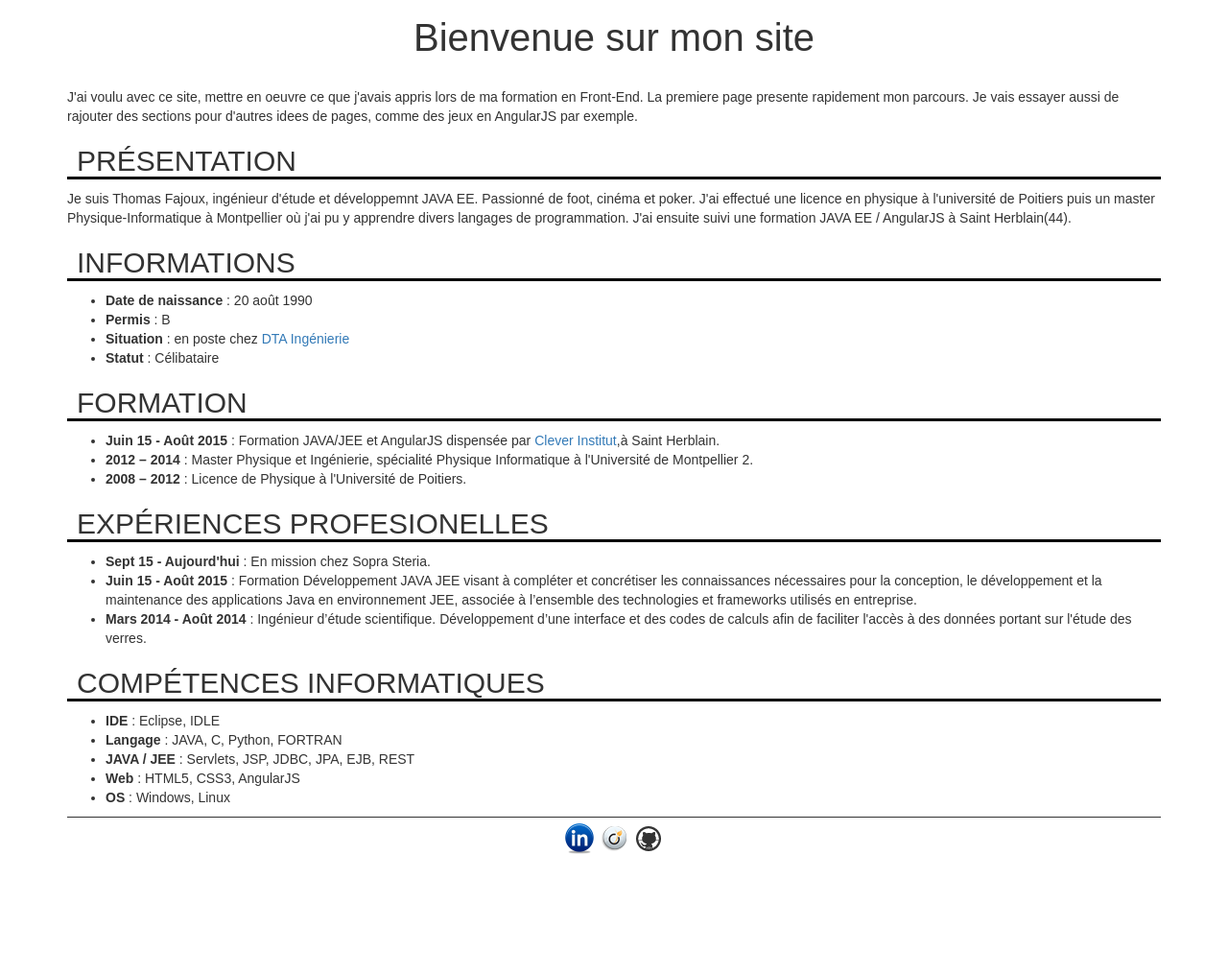
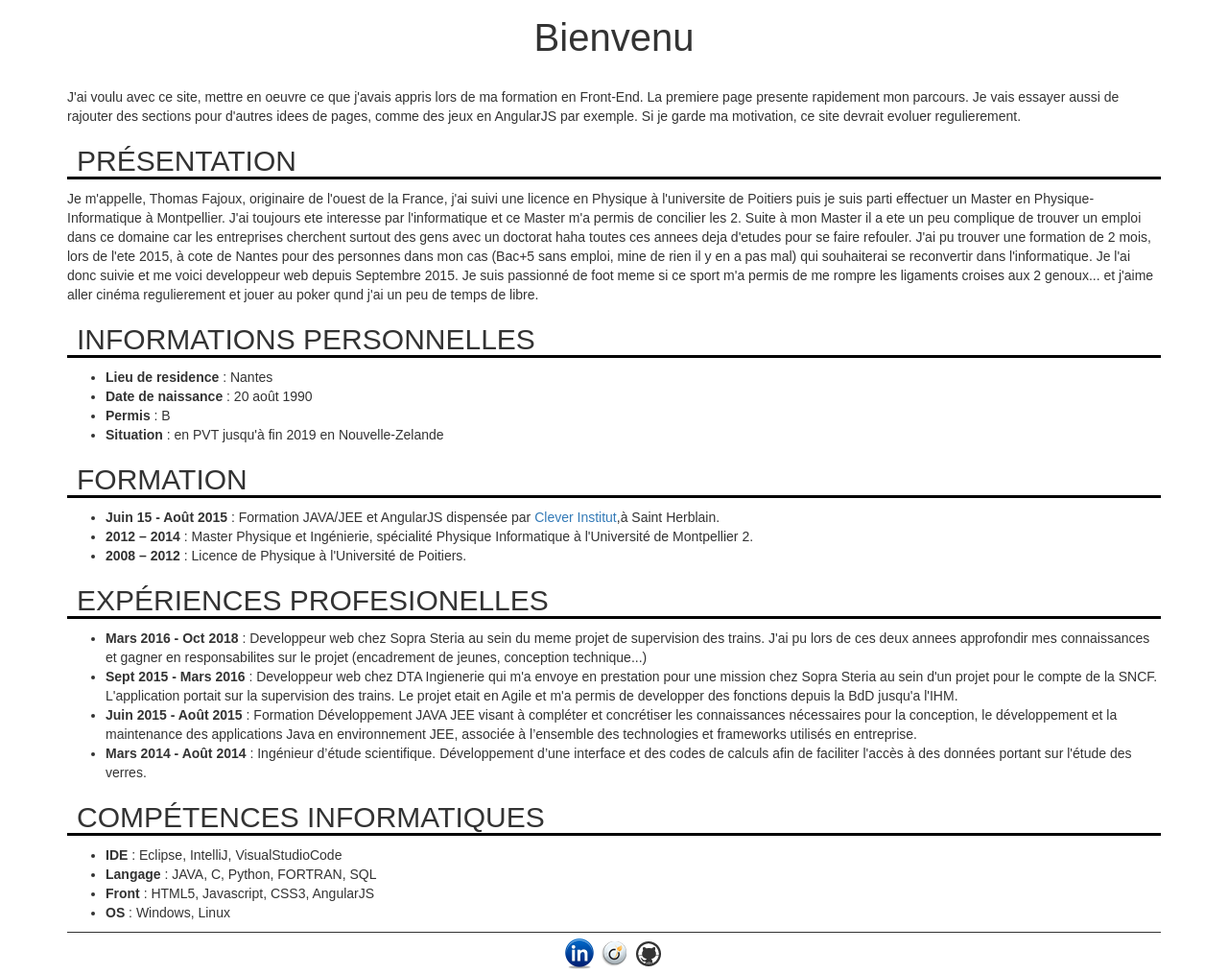
Before and after one commit to Joux17/Joux17.github.io, a website: page index.html in a window 1280 px wide. Shown: the part 53-1068 px from the top of the page at 96% size. Before the commit the page ends 948 px from the top, so only its background shows below. Drawn offline with nearby package versions, Linux system fonts and the light colour scheme; some packages are replaced by stand-ins of ours; a script that the page names is missing.

Commit message:
Update cv.html

```diff
--- a/home/template/cv.html
+++ b/home/template/cv.html
@@ -1,18 +1,27 @@
 <div class="container">
-    <h1 class="main-title">Bienvenue sur mon site</h1>
-    <p class="" style="margin-top:30px">J'ai voulu avec ce site, mettre en oeuvre ce que j'avais appris lors de ma formation en Front-End.
-        La premiere page presente rapidement mon parcours. Je vais essayer aussi de rajouter des sections pour d'autres idees de pages, comme des jeux en AngularJS par exemple.</p>
+    <h1 class="main-title">Bienvenu</h1>
+    <p class="" style="margin-top:30px">    J'ai voulu avec ce site, mettre en oeuvre ce que j'avais appris lors de ma formation en Front-End.
+        La premiere page presente rapidement mon parcours.
+        Je vais essayer aussi de rajouter des sections pour d'autres idees de pages, comme des jeux en AngularJS par exemple.
+        Si je garde ma motivation, ce site devrait evoluer regulierement.</p>
     <section class="section-presentation section-important" id="presentation">
         <h2 class="section-title" id="presentation">Présentation</h2>
-        <p>Je suis Thomas Fajoux, ingénieur d'étude et développemnt JAVA EE. Passionné de foot, cinéma et poker. J'ai effectué une licence en physique à l'université de Poitiers puis un master Physique-Informatique à Montpellier où j'ai pu y apprendre divers langages de programmation. J'ai ensuite suivi une formation JAVA EE / AngularJS à Saint Herblain(44).</p>
+        <p>Je m'appelle, Thomas Fajoux, originaire de l'ouest de la France, j'ai suivi une licence en Physique à l'universite de Poitiers
+            puis je suis parti effectuer un Master en Physique-Informatique à Montpellier.
+            J'ai toujours ete interesse par l'informatique et ce Master m'a permis de concilier les 2.
+            Suite à mon Master il a ete un peu complique de trouver un emploi dans ce domaine car les entreprises cherchent surtout des gens avec un doctorat haha toutes ces annees deja d'etudes pour se faire refouler.
+            J'ai pu trouver une formation de 2 mois, lors de l'ete 2015, à cote de Nantes pour des personnes dans mon cas (Bac+5 sans emploi, mine de rien il y en a pas mal) qui souhaiterai se reconvertir dans l'informatique.
+            Je l'ai donc suivie et me voici developpeur web depuis Septembre 2015.
+            Je suis passionné de foot meme si ce sport m'a permis de me rompre les ligaments croises aux 2 genoux... et j'aime aller cinéma regulierement et jouer au poker qund j'ai un peu de temps de libre.
+            </p>
     </section>
     <section class="section-information section-important" id="info-legales">
-        <h2 class="section-title" id="info-legales">Informations</h2>
+        <h2 class="section-title" id="info-legales">Informations personnelles</h2>
         <ul>
+            <li><strong>Lieu de residence</strong> : Nantes</li>
             <li><strong>Date de naissance</strong> : 20 août 1990</li>
             <li><strong>Permis</strong> : B</li>
-            <li><strong>Situation</strong> : en poste chez <a href="http://www.dta-ingenierie.fr/">DTA Ingénierie</a></li>
-            <li><strong>Statut</strong> : Célibataire</li>
+            <li><strong>Situation</strong> : en PVT jusqu'à fin 2019 en Nouvelle-Zelande</a></li>
         </ul>
     </section>
     <section class="section-cursus section-important" id="info-cursus">
@@ -26,9 +35,13 @@
     <section class="section-experience section-important" id="info-experience">
         <h2 class="section-title" id="info-cursus">Expériences profesionelles</h2>
         <ul>
-            <li><strong>Sept 15 - Aujourd'hui</strong> : En mission chez Sopra Steria.
+            <li><strong>Mars 2016 - Oct 2018</strong> : Developpeur web chez Sopra Steria au sein du meme projet de supervision des trains.
+                J'ai pu lors de ces deux annees approfondir mes connaissances et gagner en responsabilites sur le projet (encadrement de jeunes, conception technique...)
             </li>
-            <li><strong>Juin 15 - Août 2015</strong> : Formation Développement JAVA JEE visant à compléter et concrétiser les connaissances nécessaires pour la conception, le développement et la maintenance des applications Java en environnement JEE, associée à l’ensemble des technologies et frameworks utilisés en entreprise.
+            <li><strong>Sept 2015 - Mars 2016</strong> : Developpeur web chez DTA Ingienerie qui m'a envoye en prestation pour une mission chez Sopra Steria au sein d'un projet pour le compte de la SNCF.
+                L'application portait sur la supervision des trains. Le projet etait en Agile et m'a permis de developper des fonctions depuis la BdD jusqu'a l'IHM.
+            </li>
+            <li><strong>Juin 2015 - Août 2015</strong> : Formation Développement JAVA JEE visant à compléter et concrétiser les connaissances nécessaires pour la conception, le développement et la maintenance des applications Java en environnement JEE, associée à l’ensemble des technologies et frameworks utilisés en entreprise.
             </li>
             <li><strong>Mars 2014 - Août 2014</strong> : Ingénieur d’étude scientifique. Développement d’une interface et des codes de calculs afin de faciliter l'accès à des données portant sur l'étude des verres.</li>
 
@@ -38,10 +51,9 @@
     <section class="section-techno section-important" id="info-techno">
         <h2 class="section-title" id="info-cursus">Compétences informatiques</h2>
         <ul>
-            <li><strong>IDE</strong> : Eclipse, IDLE</li>
-            <li><strong>Langage </strong> : JAVA, C, Python, FORTRAN</li>
-            <li><strong>JAVA / JEE</strong> : Servlets, JSP, JDBC, JPA, EJB, REST</li>
-            <li><strong>Web</strong> : HTML5, CSS3, AngularJS</li>
+            <li><strong>IDE</strong> : Eclipse, IntelliJ, VisualStudioCode</li>
+            <li><strong>Langage </strong> : JAVA, C, Python, FORTRAN, SQL</li>
+            <li><strong>Front</strong> : HTML5, Javascript, CSS3, AngularJS</li>
             <li><strong>OS</strong> : Windows, Linux</li>
         </ul>
     </section>
```
